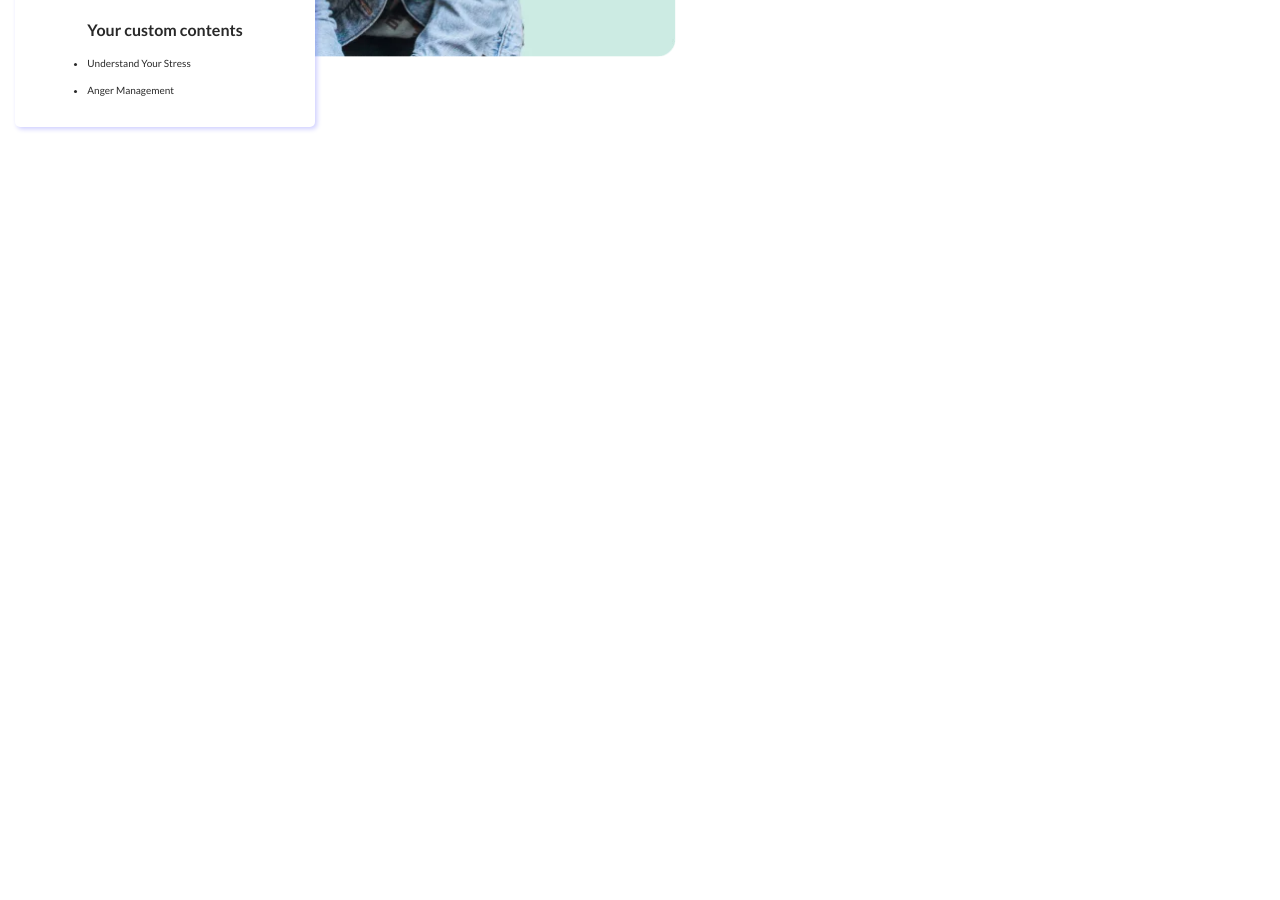
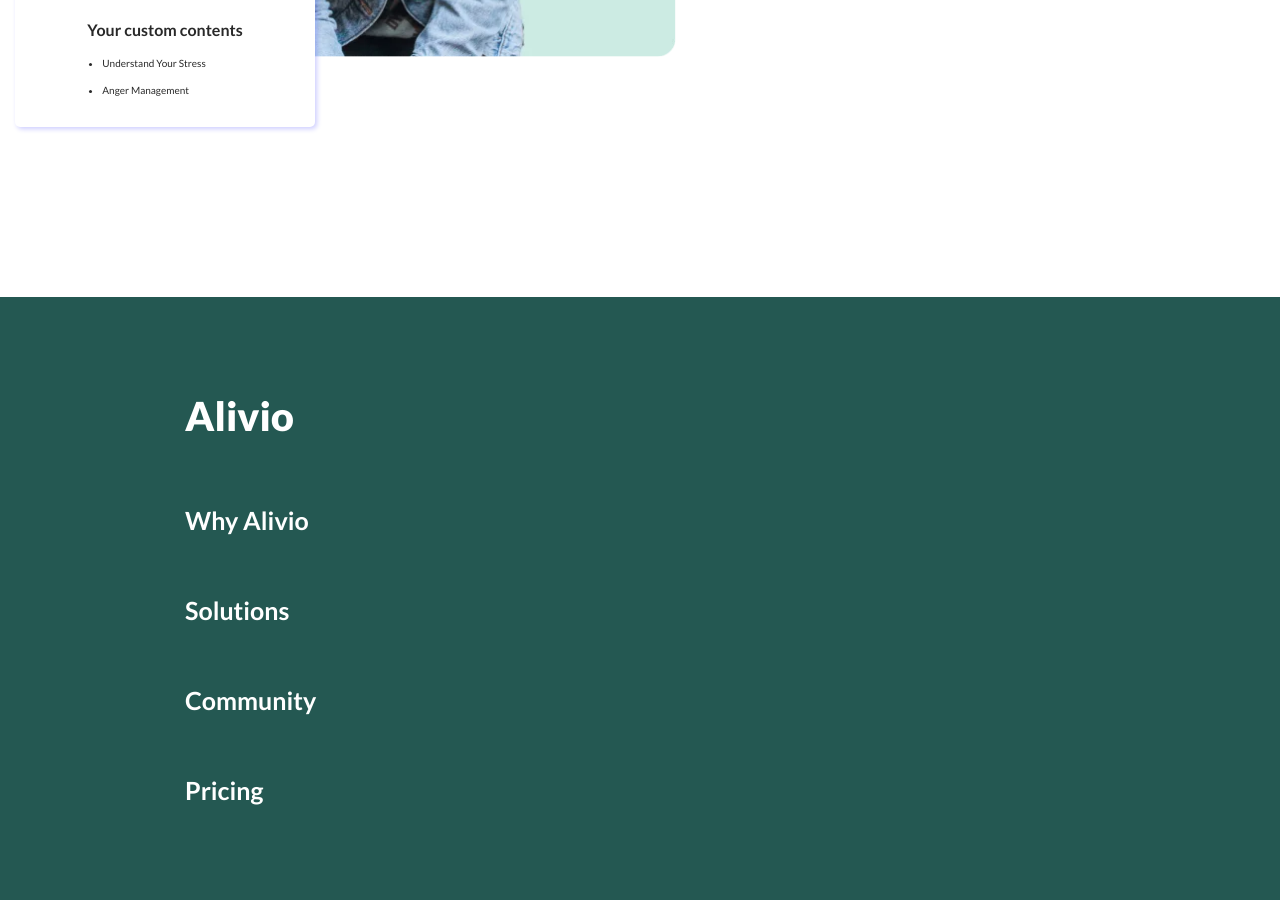
Before and after one commit to ekbelka/frontender_green, a plain HTML site: page index.html in a window 1280 px wide. Shown: the part 4506-5406 px from the top of the page. Before the commit the page ends 4803 px from the top, so only its background shows below. Drawn offline with Linux system fonts and the light colour scheme.

Commit message:
pricing section

```diff
--- a/index.css
+++ b/index.css
@@ -7,3 +7,4 @@
 @import url('styles/succes.css');
 @import url('styles/product.css');
 @import url('styles/person-card.css');
+@import url('styles/pricing.css');
--- a/index.html
+++ b/index.html
@@ -21,10 +21,10 @@
         </svg>
         <nav class="header__nav" aria-label="navigation">
           <ul class="header__nav-list">
-            <li class="heder__nav-item"><a href="" class="header__nav-link">Why Alivio</a></li>
-            <li class="heder__nav-item"><a href="" class="header__nav-link">Solutions</a></li>
-            <li class="heder__nav-item"><a href="" class="header__nav-link">Community</a></li>
-            <li class="heder__nav-item"><a href="" class="header__nav-link">Pricing</a></li>
+            <li class="heder__nav-item"><a href="#about-id" class="header__nav-link">Why Alivio</a></li>
+            <li class="heder__nav-item"><a href="#success-id" class="header__nav-link">Solutions</a></li>
+            <li class="heder__nav-item"><a href="#product-id" class="header__nav-link">Community</a></li>
+            <li class="heder__nav-item"><a href="#pricing-id" class="header__nav-link">Pricing</a></li>
           </ul>
         </nav>
         <div class="header__actions">
@@ -35,7 +35,7 @@
     </div>
   </header>
   <main>
-    <section class="hero" aria-label="hero section">
+    <section class="hero" aria-label="hero section" id="hero-id">
       <div class="container">
         <div class="hero__content">
           <h1 class="hero__title">Be aware, Manage well.</h1>
@@ -45,7 +45,7 @@
       </div>
     </section>
 
-    <section class="about" aria-label="about section">
+    <section class="about" aria-label="about section" id="about-id">
       <div class="container">
         <div class="about__content">
           <h2 class="about__title">Understand & Release
@@ -73,7 +73,7 @@
         </div>
       </div>
     </section>
-    <section class="succes" aria-label="succes section">
+    <section class="succes" aria-label="success section" id="success-id">
       <div class="container">
         <div class="success__wrapper">
           <div class="success__content">
@@ -93,7 +93,7 @@
       </div>
     </section>
 
-    <section class="product" aria-label="product-section">
+    <section class="product" aria-label="product-section" id="product-id">
       <div class="container">
         <div class="product__wrapper">
           <div class="product__preview">
@@ -125,5 +125,21 @@
       </div>
     </section>
   </main>
+  <footer class="pricing" aria-label="pricing section" id="pricing-id">
+    <div class="container">
+      <div class="pricing__content">
+        <h2 class="pricing__title">Alivio</h2>
+        <nav class="pricing__nav" aria-label="navigation">
+          <ul class="pricing__nav-list">
+            <li class="pricing__nav-item"><a href="#about-id" class="pricing__nav-link">Why Alivio</a></li>
+            <li class="pricing__nav-item"><a href="#success-id" class="pricing__nav-link">Solutions</a></li>
+            <li class="pricing__nav-item"><a href="#product-id" class="pricing__nav-link">Community</a></li>
+            <li class="pricing__nav-item"><a href="#pricing-id" class="pricing__nav-link">Pricing</a></li>
+          </ul>
+        </nav>
+      </div>
+    </div>
+
+  </footer>
 </body>
 </html>
--- a/styles/person-card.css
+++ b/styles/person-card.css
@@ -62,8 +62,9 @@
   align-self: start;
 }
 .person-card__list {
+  padding-left: 15px;
+  margin: 15px 0 15px;
   list-style: disc;
-  margin: 15px 0 15px;
 }
 .person-card__list-item {
   font-weight: 400;
--- /dev/null
+++ b/styles/pricing.css
@@ -0,0 +1,35 @@
+.pricing {
+    padding: 95px 145px;
+    background-color: var(--co-dark-green);
+
+}
+
+.pricing__content {
+    padding: 0 0 0 30px;
+    color: var(--co-white);
+}
+
+.pricing__title {
+    font-weight: 900;
+    font-size: 40px;
+}
+
+.pricing__nav {
+    margin: 65px 0 0 0;
+}
+
+.pricing__nav-list {
+    display: flex;
+    flex-direction: column;
+    justify-content: start;
+    align-items: start;
+    row-gap: 60px;
+}
+
+.pricing__nav-item {
+}
+
+.pricing__nav-link {
+    font-weight: 600;
+    font-size: 25px;
+}
```
